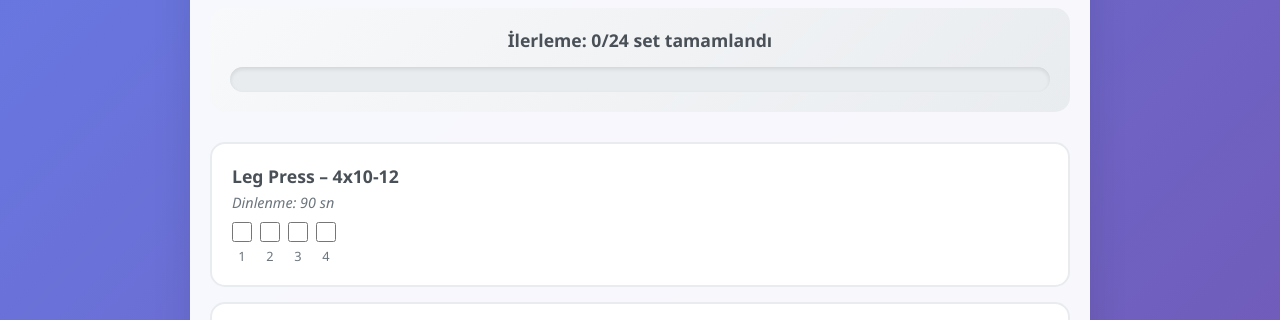
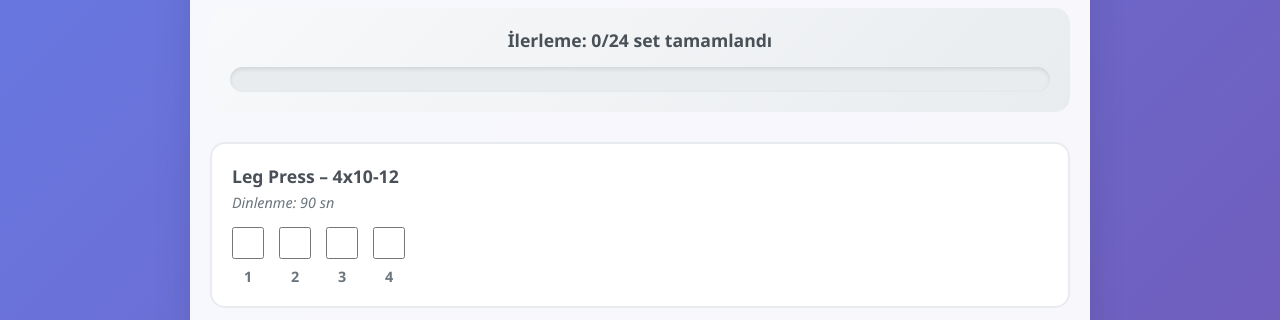
Before and after one commit to stark4280/fullbody-takip, a plain HTML site: page index.html in a window 1280 px wide. Shown: the part 417-737 px from the top of the page. Drawn offline with Linux system fonts and the light colour scheme.

Commit message:
Add files via upload

```diff
--- a/index.html
+++ b/index.html
@@ -1,9 +1,19 @@
 <!DOCTYPE html>
 <html lang="tr">
 <head>
-<meta charset="UTF-8">
-<meta name="viewport" content="width=device-width, initial-scale=1.0">
+    <meta charset="UTF-8">
+    <meta name="viewport" content="width=device-width, initial-scale=1.0">
     <title>💪 Fitness Tracker Pro</title>
+
+    <!-- Google tag (gtag.js) -->
+    <script async src="https://www.googletagmanager.com/gtag/js?id=G-CSL4YEKTP0"></script>
+    <script>
+      window.dataLayer = window.dataLayer || [];
+      function gtag(){dataLayer.push(arguments);}
+      gtag('js', new Date());
+
+      gtag('config', 'G-CSL4YEKTP0');
+    </script>
 <style>
         * {
             margin: 0;
@@ -221,16 +231,16 @@ body {
 
         .exercise-sets {
             display: flex;
-            gap: 8px;
-            margin-top: 10px;
+            gap: 15px;
+            margin-top: 15px;
             flex-wrap: wrap;
         }
 
         .set-checkbox {
-            width: 20px;
-            height: 20px;
-            border: 2px solid #667eea;
-            border-radius: 4px;
+            width: 32px;
+            height: 32px;
+            border: 3px solid #667eea;
+            border-radius: 8px;
             cursor: pointer;
             position: relative;
             background: white;
@@ -238,14 +248,20 @@ body {
             display: flex;
             align-items: center;
             justify-content: center;
-            font-size: 12px;
+            font-size: 16px;
             font-weight: bold;
             color: #667eea;
+        }
+
+        .set-checkbox:hover {
+            transform: scale(1.1);
+            box-shadow: 0 4px 12px rgba(102, 126, 234, 0.3);
         }
 
         .set-checkbox:checked {
             background: #667eea;
             color: white;
+            transform: scale(1.05);
         }
 
         .set-checkbox:checked::after {
@@ -256,14 +272,15 @@ body {
             transform: translate(-50%, -50%);
             color: white;
             font-weight: bold;
-            font-size: 12px;
+            font-size: 18px;
         }
 
         .set-label {
-            font-size: 0.8rem;
+            font-size: 0.9rem;
             color: #6c757d;
-            margin-top: 5px;
+            margin-top: 8px;
             text-align: center;
+            font-weight: 600;
         }
 
         .exercise-details {
```
